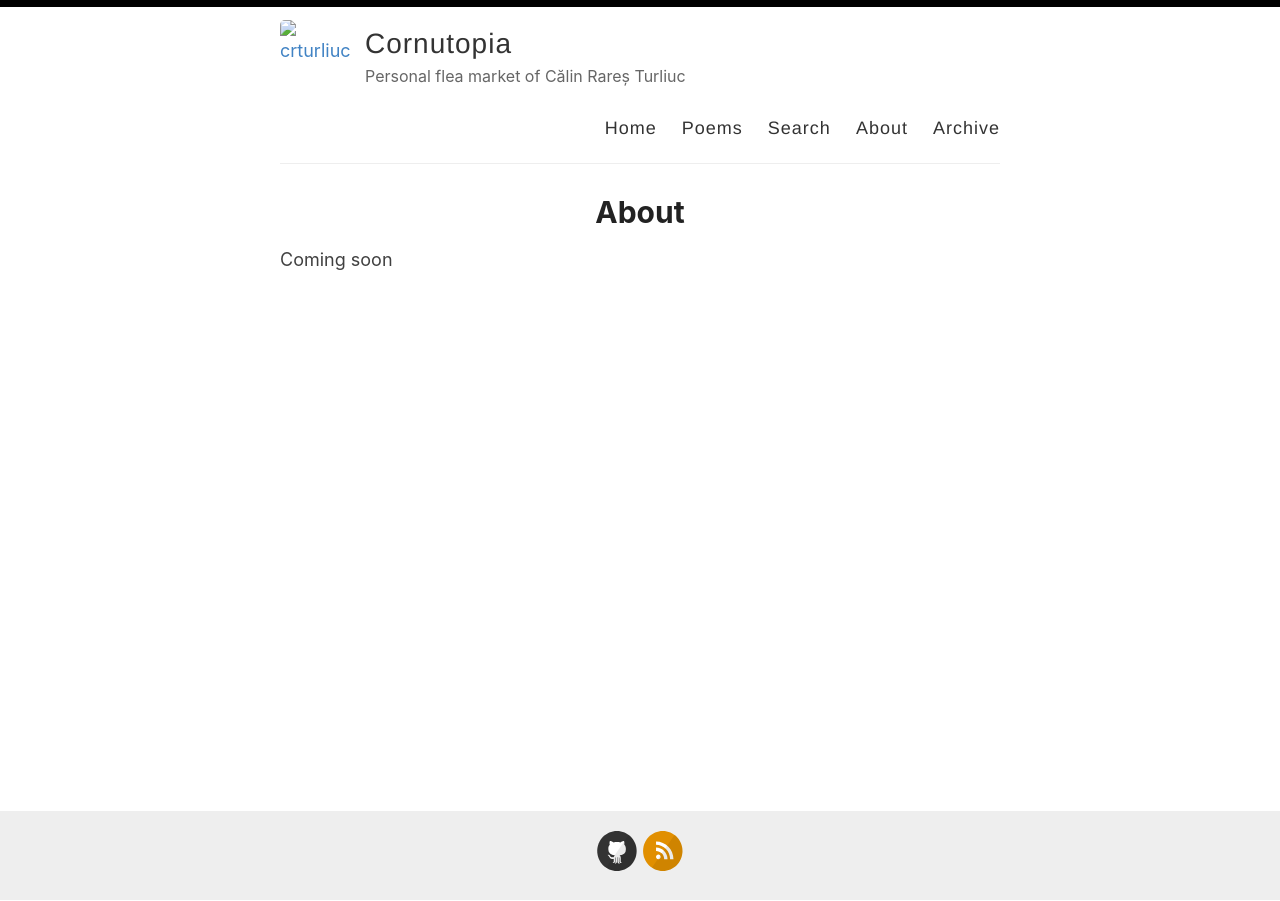
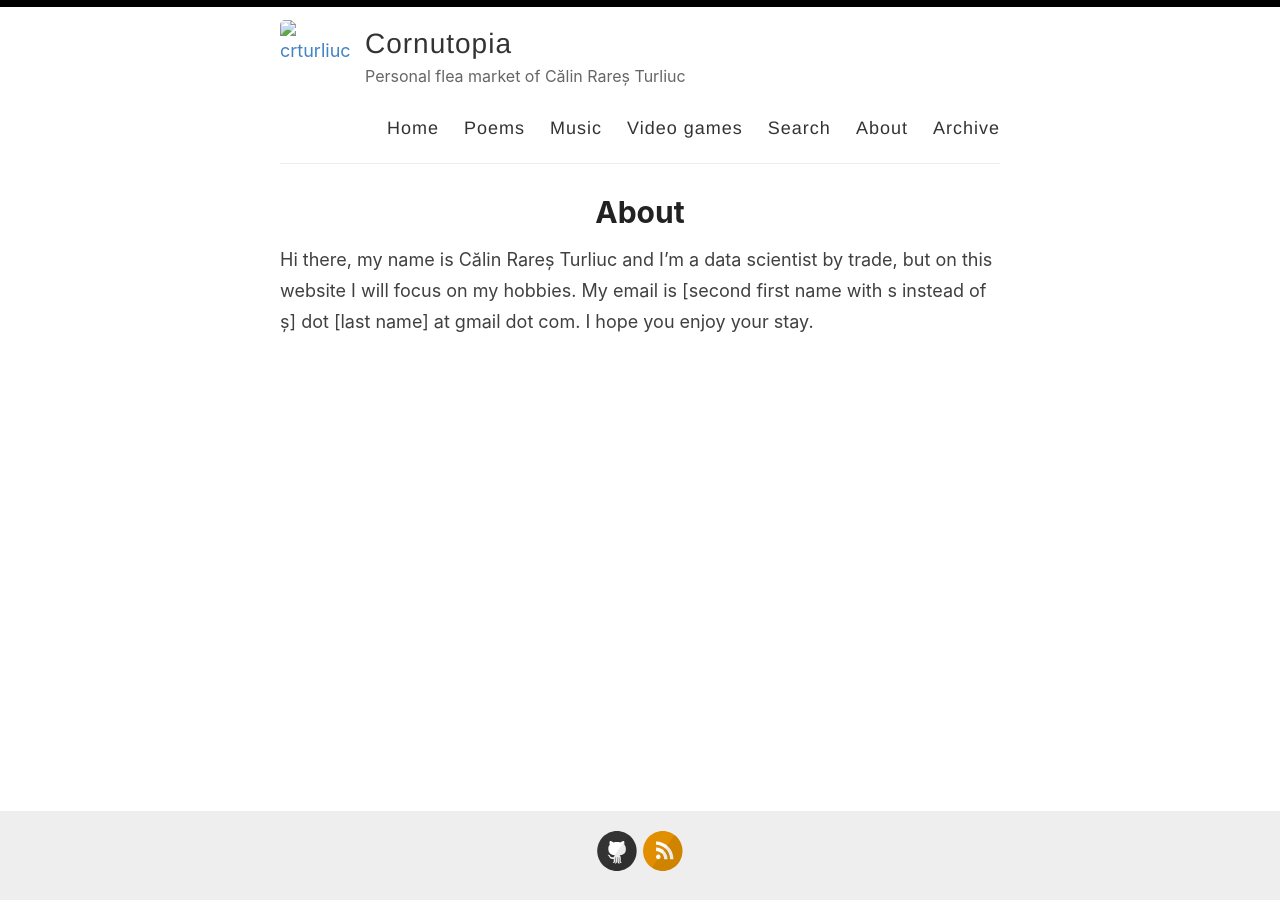
Before and after one commit to crturliuc/crturliuc.github.io, a Jekyll site: the page built from _pages/about.md, in a window 1280 px wide. Built offline with Jekyll 4.4.1, drawn with Linux system fonts in a browser that asks for light colours.

Commit message:
added pages to layout

```diff
--- a/_layouts/default.html
+++ b/_layouts/default.html
@@ -30,6 +30,8 @@
             <nav>
               <a href="{{ site.baseurl }}/">Home</a>
               <a href="{{ site.baseurl }}/poems">Poems</a>
+              <a href="{{ site.baseurl }}/music">Music</a>
+              <a href="{{ site.baseurl }}/video_games">Video games</a>
               <a href="{{ site.baseurl }}/search">Search</a>
               <a href="{{ site.baseurl }}/about">About</a>
               <a href="{{ site.baseurl }}/archive">Archive</a>
--- a/_pages/about.md
+++ b/_pages/about.md
@@ -4,4 +4,4 @@ title: About
 permalink: /about/
 ---
 
-Coming soon
+Hi there, my name is Călin Rareș Turliuc and I’m a data scientist by trade, but on this website I will focus on my hobbies. My email is [second first name with s instead of ș] dot [last name] at gmail dot com. I hope you enjoy your stay.
```
